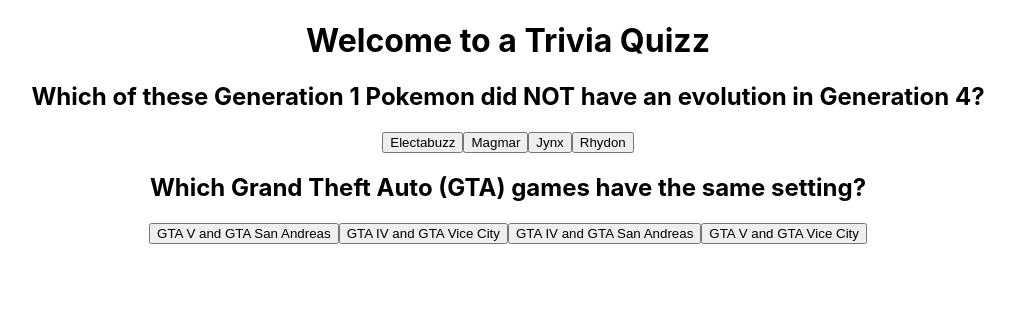
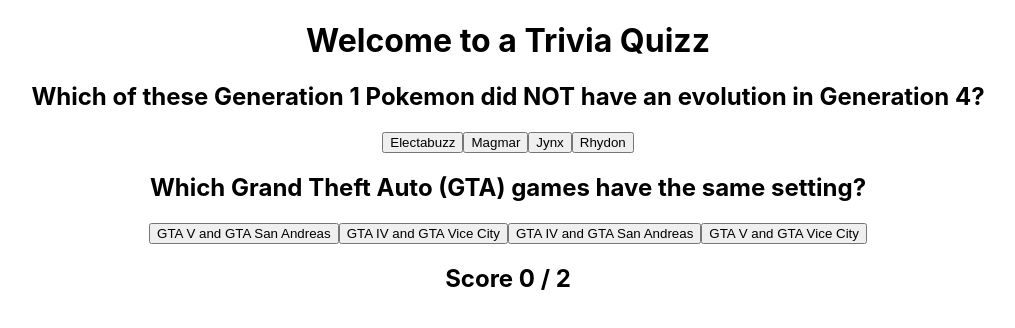
Before and after one commit to JoanClaverol/quizz_app_crossover, a React (Create React App) app: page / in a window 1280 px wide. Shown: the top 328 px of the page, without its empty margins (132-1147 px from the left). Built offline with nearby package versions, Linux system fonts and the light colour scheme; the HTML template or start-up script is replaced by a standard one.

Commit message:
added score

```diff
--- a/src/components/Answers.js
+++ b/src/components/Answers.js
@@ -1,6 +1,6 @@
 import { useState } from "react";
 
-const Answers = ({ question }) => {
+const Answers = ({ question, score, setScore }) => {
 
   const [correct, setCorrect] = useState(null);
 
@@ -10,6 +10,7 @@
   const handleClick = (e) => {
     if (e.target.innerText === question.correct_answer) {
       setCorrect(true);
+      setScore(score + 1);
     } else {
       setCorrect(false);
     }
--- a/src/components/Question.js
+++ b/src/components/Question.js
@@ -1,11 +1,11 @@
 import Answers from "./Answers";
 
-const Question = ({ question }) => {
+const Question = ({ question, score, setScore }) => {
 
   return (
     <div className="question">
       <h2>{question.question}</h2>
-      <Answers question={question} />
+      <Answers question={question} score={score} setScore={setScore} />
     </div>
   );
 }
--- a/src/components/Quizz.js
+++ b/src/components/Quizz.js
@@ -1,15 +1,20 @@
+import { useState } from "react";
 import data from "../assets/data";
 import Question from "./Question";
 
 const Quizz = () => {
+
+  const [score, setScore] = useState(0);
+
   return (
     <div className="quizz">
       {!data ?
         <div>Loading...</div> :
         data.map((question) => {
-          return <Question question={question} />
+          return <Question question={question} score={score} setScore={setScore} />
         }
         )}
+      <h2 className="score">Score {score} / {data.length}</h2>
     </div>
 
   );
```
